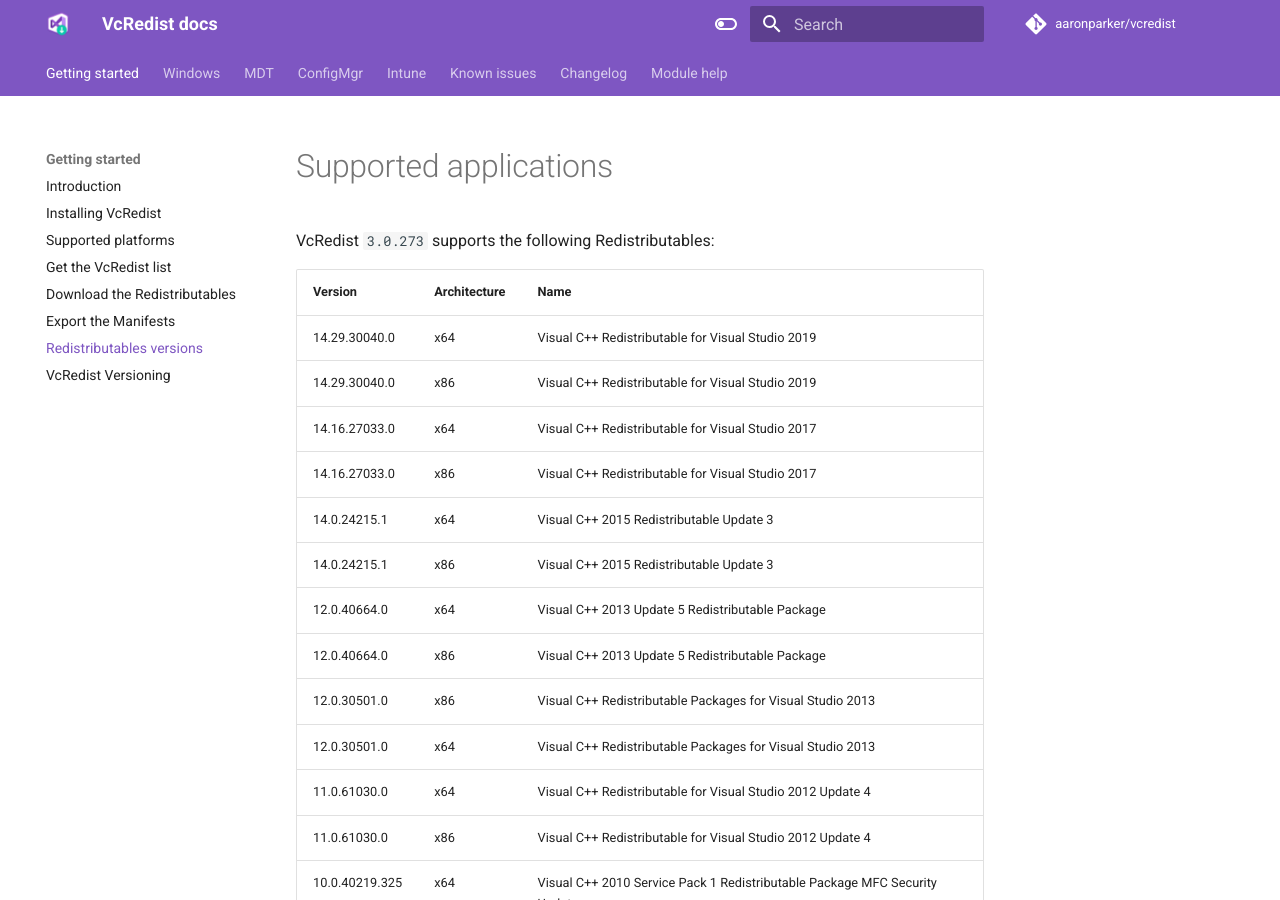
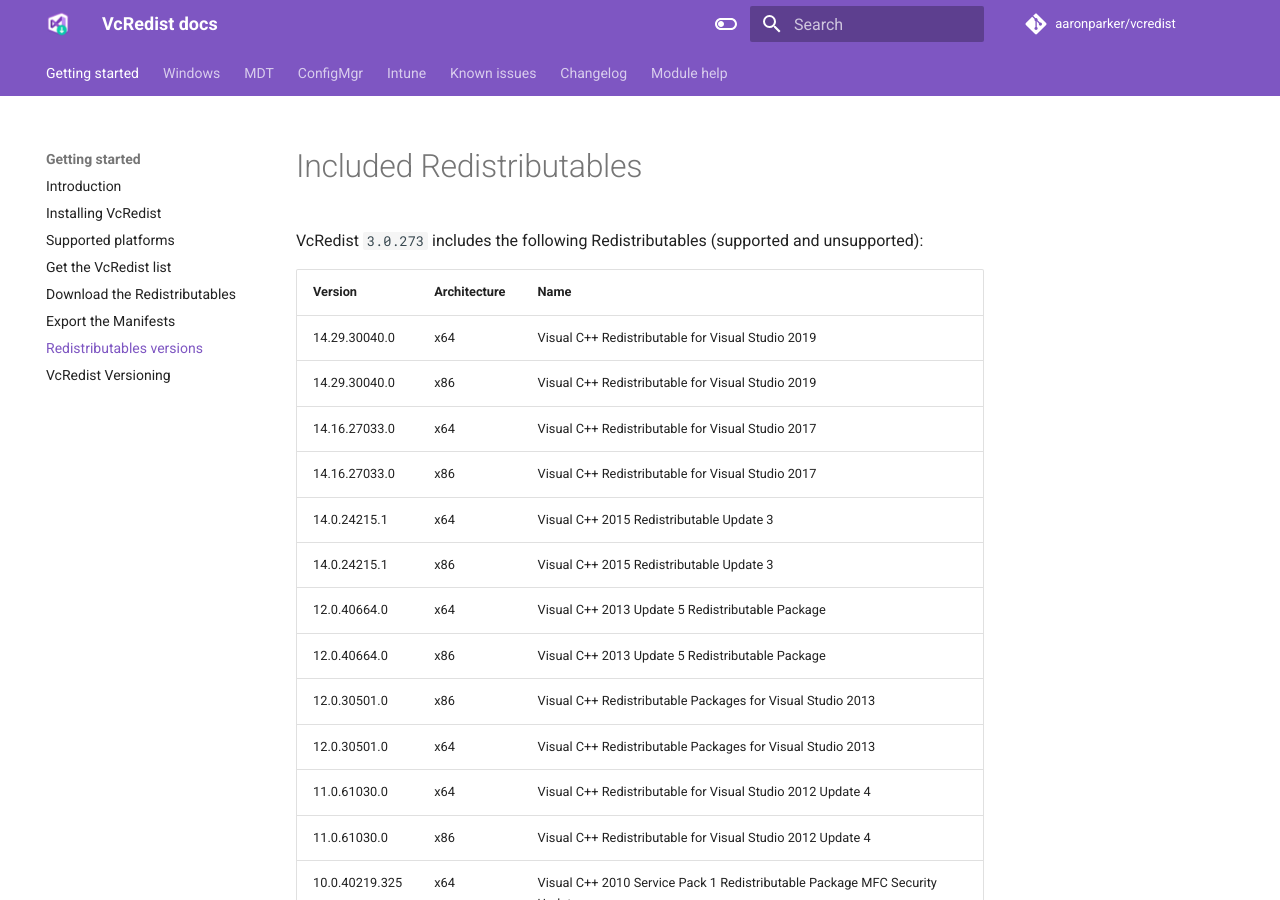
Before and after one commit to aaronparker/vcredist, an MkDocs documentation site: the page built from docs/versions.md, in a window 1280 px wide and 900 px high. Built offline with MkDocs 1.6.1 and Material for MkDocs 9.7.7, drawn with Linux system fonts in a browser that asks for light colours; comment, search, counter and statistics services are not loaded.

Commit message:
Update docs

```diff
--- a/appveyor.yml
+++ b/appveyor.yml
@@ -19,10 +19,9 @@
 - ps: . .\ci\Deploy.ps1
 
 skip_commits:
-  message: /AppVeyor validate.*|Merge branch 'main' of.*//
+  message: /AppVeyor validate.*|Merge branch 'main' of.*|Update docs.*/
 
 only_commits:
   files:
     - VcRedist/**/*
     - tests/**/*
-    - ci/**/*
--- a/docs/versions.md
+++ b/docs/versions.md
@@ -1,6 +1,6 @@
-# Supported applications
+# Included Redistributables
 
-VcRedist `3.0.273` supports the following Redistributables:
+VcRedist `3.0.273` includes the following Redistributables (supported and unsupported):
 
 | Version        | Architecture | Name                                                                       |
 | -------------- | ------------ | -------------------------------------------------------------------------- |
```
Also changed, not shown: 1 other file.
